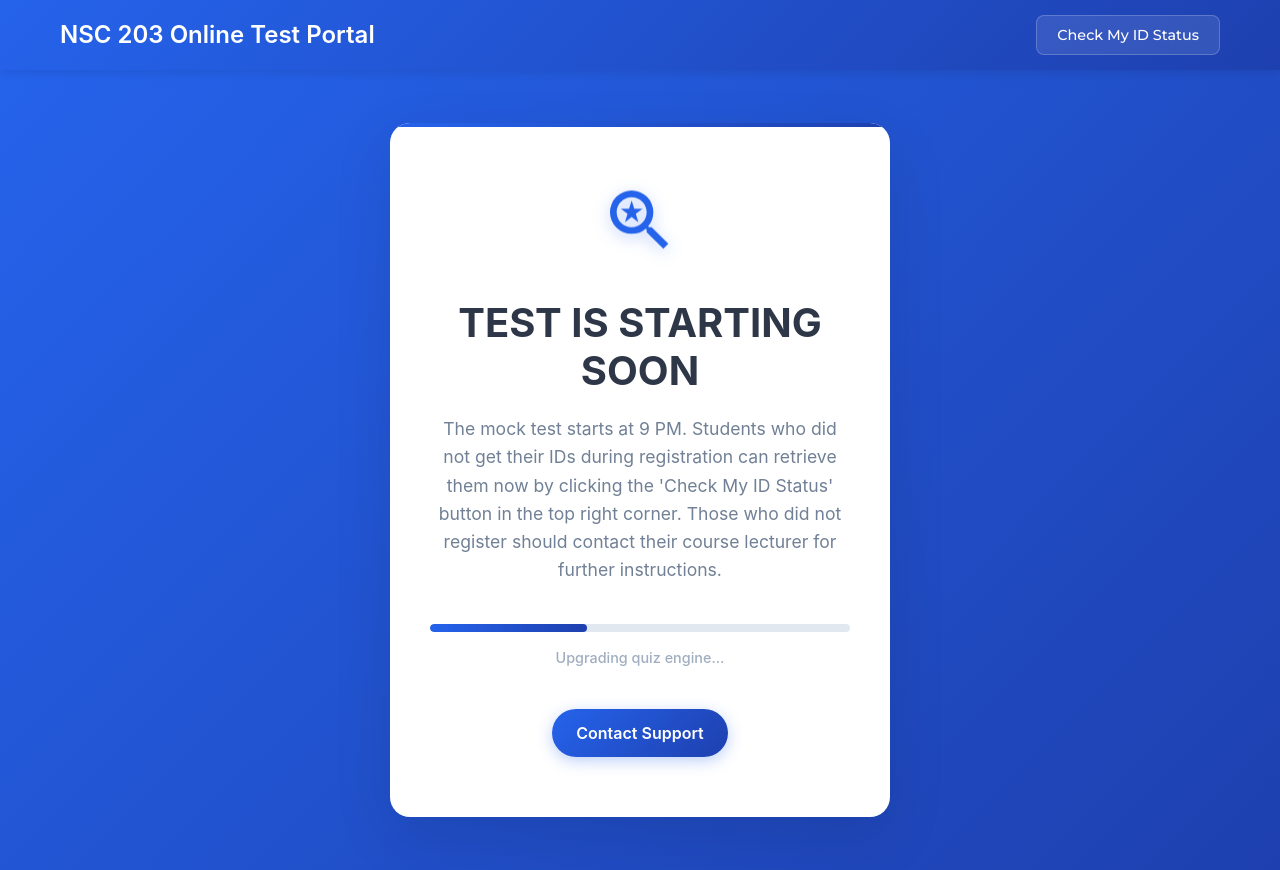
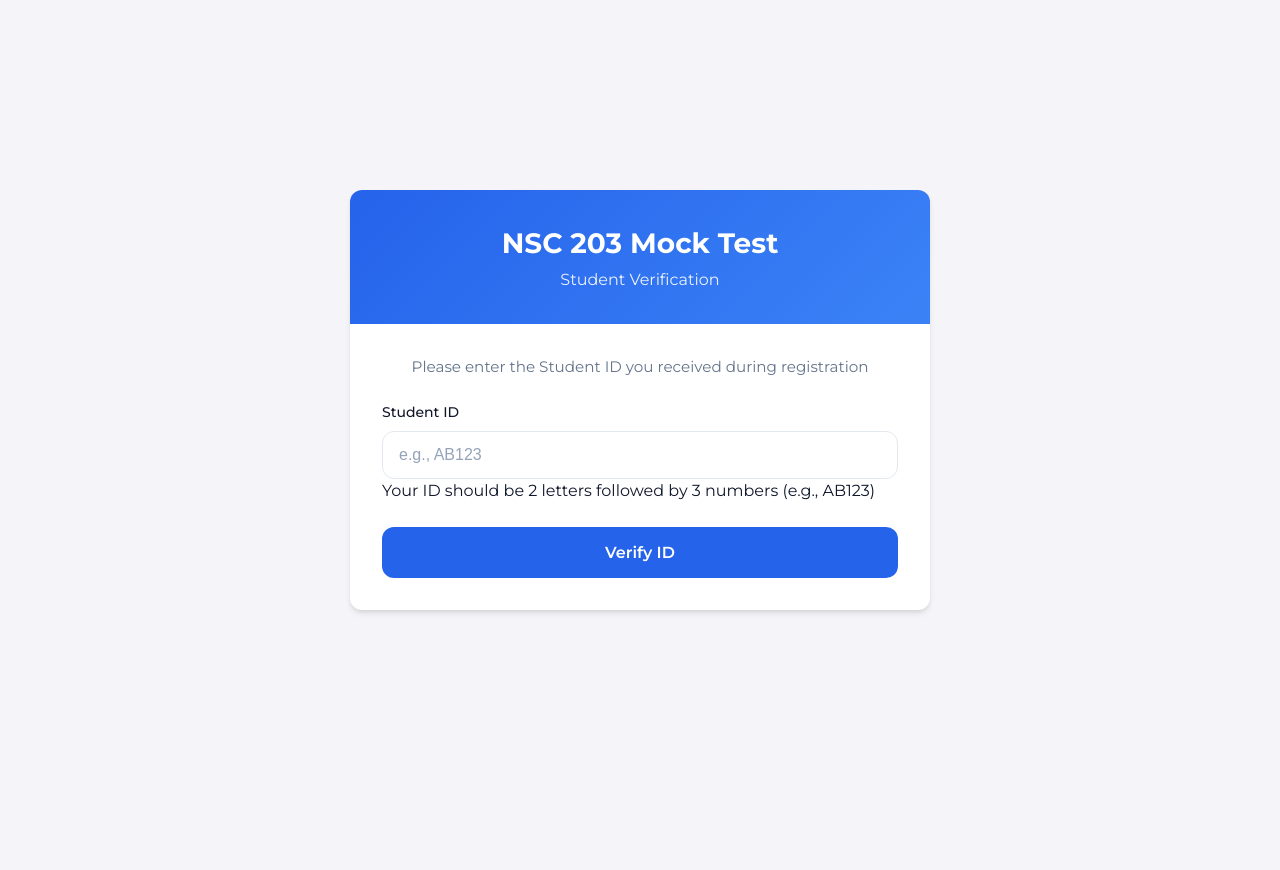
Before and after one commit to kachiDeGreat/quiz-app, a React (Create React App) app: page / in a window 1280 px wide. After the commit the page ends 800 px from the top, so only its background shows below. Built offline with nearby package versions, Linux system fonts and the light colour scheme.

Commit message:
mock test

```diff
--- a/src/App.tsx
+++ b/src/App.tsx
@@ -47,7 +47,7 @@ const App: React.FC = () => {
   return (
     <div className="app">
       {/* Header */}
-      {currentView !== "check-id" && (
+      {/* {currentView !== "check-id" && (
         <div className="app-header">
           <div className="header-content">
             <h1 className="app-title">NSC 203 Online Test Portal</h1>
@@ -58,10 +58,10 @@ const App: React.FC = () => {
             </div>
           </div>
         </div>
-      )}
+      )} */}
 
       {/* Main content */}
-      {/* <div className="app-content">
+      <div className="app-content">
         {currentView === "registration" && (
           <Registration
             onRegistrationComplete={handleRegistrationComplete}
@@ -92,16 +92,9 @@ const App: React.FC = () => {
             <CheckID />
           </div>
         )}
-      </div> */}
-      {currentView === "check-id" && (
-        <div className="checkid-wrapper">
-          <button onClick={handleBackToMain} className="back-button">
-            ← Back to Main Portal
-          </button>
-          <CheckID />
-        </div>
-      )}
-      <MaintenancePage />
+      </div>
+
+      {/* <MaintenancePage /> */}
       {/* <ExportToPDFButton /> */}
 
       <Toaster
--- a/src/IDVerification.tsx
+++ b/src/IDVerification.tsx
@@ -73,7 +73,7 @@ const IDVerification: React.FC<IDVerificationProps> = ({
     <div className="registration-container">
       <div className="registration-card">
         <div className="registration-header">
-          <h1>NSC 203 Online Test</h1>
+          <h1>NSC 203 Mock Test</h1>
           <h2>Student Verification</h2>
         </div>
 
```
Also changed, not shown: src/ExportToPDFButton.tsx (+4 -4 lines).
